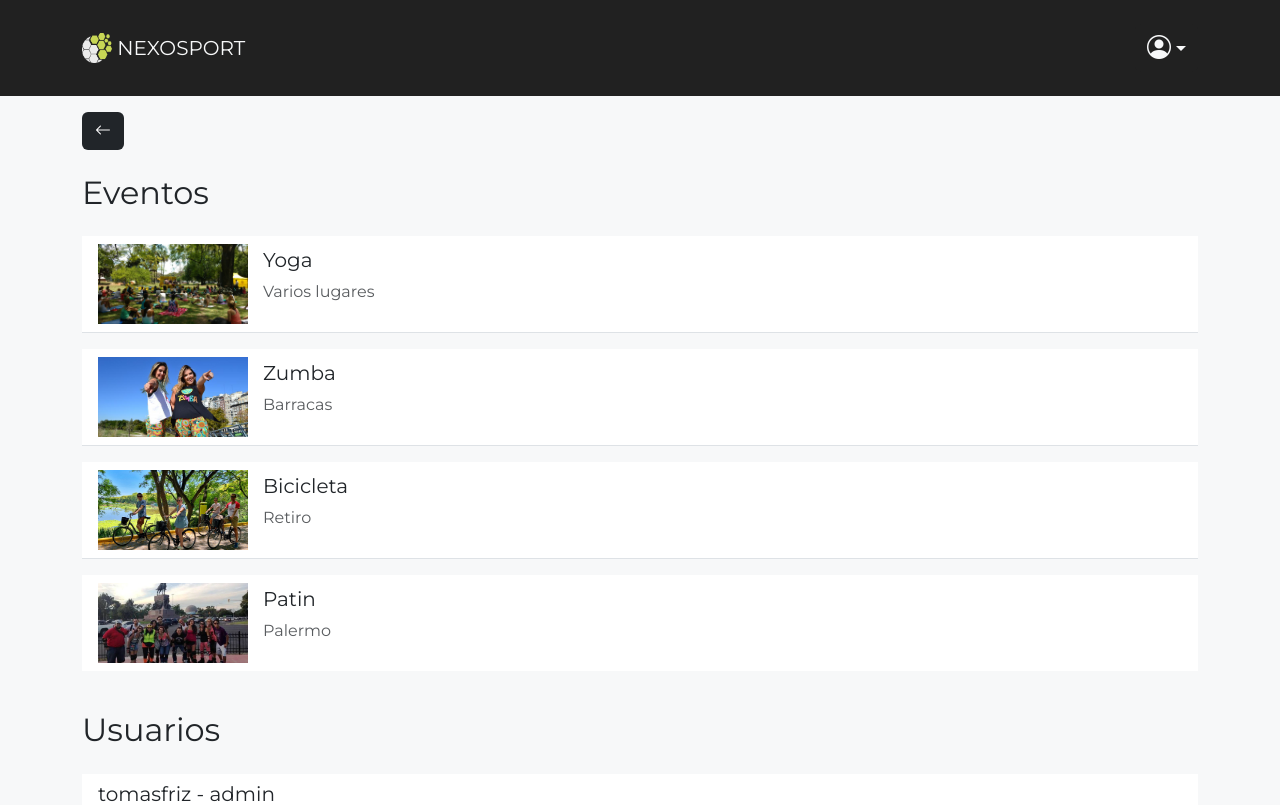
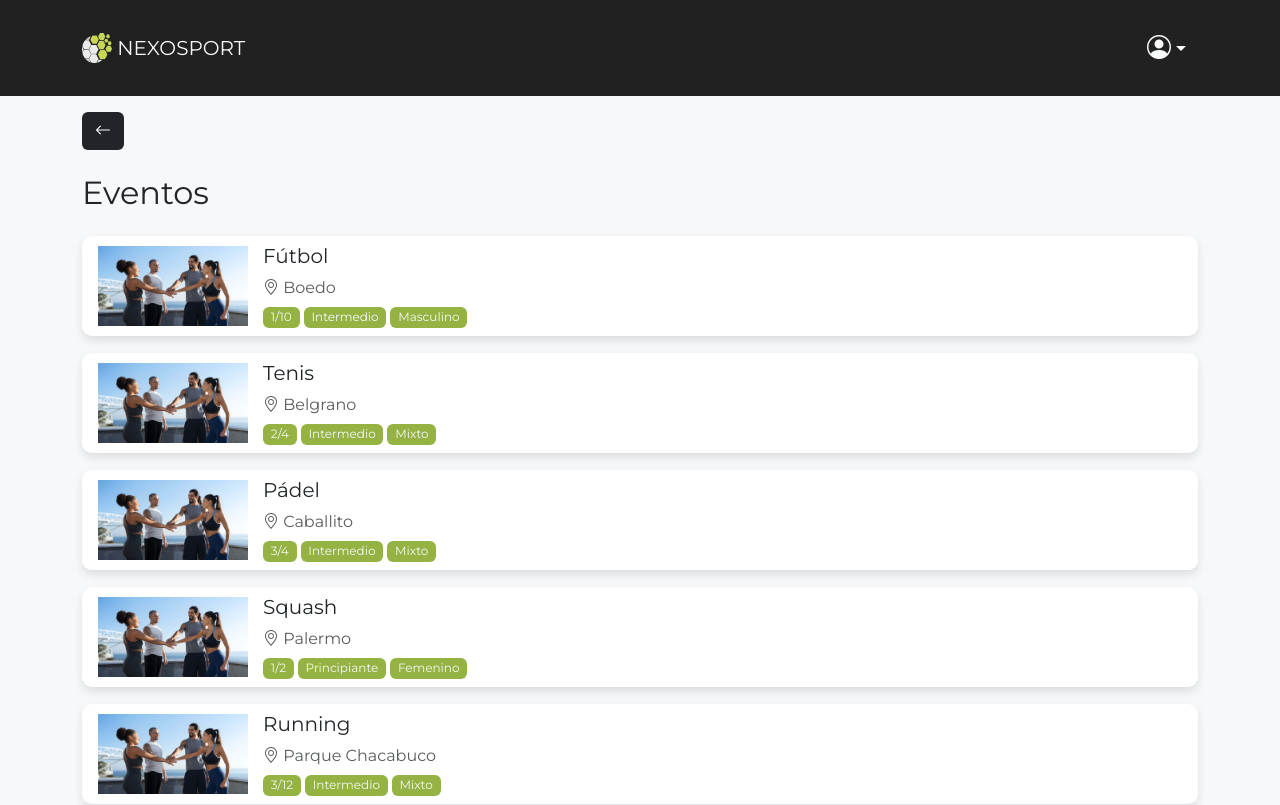
Before and after one commit to tomasfriz/TP-Plataformas-de-Desarrollo, a React (Vite) app in the folder frontend/: page /adminPanel in a window 1280 px wide. Shown: the top 805 px of the page. Built offline with nearby package versions, Linux system fonts and the light colour scheme.

Commit message:
terminado con los cambios de estilos y colores de las secciones

```diff
--- /dev/null
+++ b/frontend/src/Components/eventItem/EventItem.jsx
@@ -0,0 +1,43 @@
+import React from "react";
+import { Card, ListGroup, Badge } from "react-bootstrap";
+
+const EventItem = ({ evento, onClick }) => {
+    return (
+        <ListGroup.Item
+            action
+            onClick={onClick}
+            className="d-flex align-items-center mb-3"
+            style={{
+                borderRadius: "10px",
+                boxShadow: "0 4px 10px rgba(0, 0, 0, 0.1)",
+            }}
+        >
+            <Card.Img
+                variant="left"
+                src={evento.imagen}
+                style={{ width: "150px", height: "80px", objectFit: "cover", marginRight: "15px" }}
+            />
+            <div className="flex-grow-1">
+                <h5>{evento.nombre}</h5>
+                <p className="text-muted mb-1">
+                    <i className="bi bi-geo-alt"></i> {evento.ubicacion}
+                </p>
+                <div>
+                    {evento.jugadores && (
+                        <Badge className="me-1" style={{ backgroundColor: "var(--custom-green) !important", color: "var(--custom-white) !important" }}>
+                            {evento.jugadores}
+                        </Badge>
+                    )}
+                    <Badge className="me-1" style={{ backgroundColor: "var(--custom-green) !important", color: "var(--custom-white) !important" }}>
+                        {evento.nivel}
+                    </Badge>
+                    <Badge style={{ backgroundColor: "var(--custom-green) !important", color: "var(--custom-white) !important" }}>
+                        {evento.genero}
+                    </Badge>
+                </div>
+            </div>
+        </ListGroup.Item>
+    );
+};
+
+export default EventItem;
--- a/frontend/src/pages/adminPanel/AdminPanel.jsx
+++ b/frontend/src/pages/adminPanel/AdminPanel.jsx
@@ -3,16 +3,13 @@ import { Container, ListGroup, Card, Button } from 'react-bootstrap';
 import { useNavigate } from 'react-router-dom';
 import infoEvent from '../constantes/InfoEvent';
 import infoLogin from '../constantes/InfoLogin';
+import EventItem from "../../Components/eventItem/EventItem";
 
 const AdminPanel = () => {
     const navigate = useNavigate();
 
-    const handleEventClick = (url) => {
-        if (url.startsWith('http') || url.startsWith('https')) {
-            window.open(url, '_blank');
-        } else {
-            navigate(url);
-        }
+    const handleEventoClick = (id) => {
+        navigate(`/eventDetails/${id}`);
     };
 
     return (
@@ -25,23 +22,8 @@ const AdminPanel = () => {
             <Container>
                 <h2 className="my-4">Eventos</h2>
                 <ListGroup variant="flush">
-                    {infoEvent.otrosEventos.map((evento) => (
-                        <ListGroup.Item
-                            key={evento.id}
-                            action
-                            onClick={() => handleEventClick(evento.url)}
-                            className="d-flex align-items-center mb-3"
-                        >
-                            <Card.Img
-                                variant="left"
-                                src={evento.imagen}
-                                style={{ width: '150px', height: '80px', objectFit: 'cover', marginRight: '15px' }}
-                            />
-                            <div className="flex-grow-1">
-                                <h5>{evento.titulo}</h5>
-                                <p className="text-muted">{evento.ubicacion}</p>
-                            </div>
-                        </ListGroup.Item>
+                    {infoEvent.eventos.map((evento) => (
+                        <EventItem key={evento.id} evento={evento} onClick={() => handleEventoClick(evento.id)} />
                     ))}
                 </ListGroup>
             </Container>
@@ -49,7 +31,10 @@ const AdminPanel = () => {
                 <h2 className="my-4">Usuarios</h2>
                 <ListGroup variant="flush">
                     {infoLogin.usuarios.map((user) => (
-                        <ListGroup.Item>
+                        <ListGroup.Item className="d-flex align-items-center mb-3" style={{
+                            borderRadius: '10px',
+                            boxShadow: "0 4px 10px rgba(0, 0, 0, 0.1)",
+                        }}>
                             <div className="flex-grow-1">
                                 <h5>{user.usuario} - {user.rol}</h5>
                                 <p className="text-muted">{user.ubicacion}</p>
--- a/frontend/src/pages/constantes/InfoEvent.jsx
+++ b/frontend/src/pages/constantes/InfoEvent.jsx
@@ -9,13 +9,13 @@ const InfoEvent = {
     genero: 'Masculino',
     imagen: '/banner-detalles.jpg',
   },
-  eventosData: [
-    { id: 1, titulo: "Fútbol", ubicacion: "Boedo", imagen: "/buscar-perfil.jpg", nivel: "Intermedio", genero: "Masculino", cupos: "1/10" },
-    { id: 2, titulo: "Tenis", ubicacion: "Belgrano", imagen: "/buscar-perfil.jpg", nivel: "Intermedio", genero: "Mixto", cupos: "2/4" },
-    { id: 3, titulo: "Pádel", ubicacion: "Caballito", imagen: "/buscar-perfil.jpg", nivel: "Intermedio", genero: "Mixto", cupos: "3/4" },
-    { id: 4, titulo: "Squash", ubicacion: "Palermo", imagen: "/buscar-perfil.jpg", nivel: "Principiante", genero: "Femenino", cupos: "1/2" },
-    { id: 5, titulo: "Running", ubicacion: "Parque Chacabuco", imagen: "/buscar-perfil.jpg", nivel: "Intermedio", genero: "Mixto", cupos: "3/12" },
-    { id: 6, titulo: "Básquet", ubicacion: "Parque Patricios", imagen: "/buscar-perfil.jpg", nivel: "Intermedio", genero: "Mixto", cupos: "3/10" },
+  eventos: [
+    { id: 1, nombre: "Fútbol", ubicacion: "Boedo", imagen: "/buscar-perfil.jpg", nivel: "Intermedio", genero: "Masculino", jugadores: "1/10" },
+    { id: 2, nombre: "Tenis", ubicacion: "Belgrano", imagen: "/buscar-perfil.jpg", nivel: "Intermedio", genero: "Mixto", jugadores: "2/4" },
+    { id: 3, nombre: "Pádel", ubicacion: "Caballito", imagen: "/buscar-perfil.jpg", nivel: "Intermedio", genero: "Mixto", jugadores: "3/4" },
+    { id: 4, nombre: "Squash", ubicacion: "Palermo", imagen: "/buscar-perfil.jpg", nivel: "Principiante", genero: "Femenino", jugadores: "1/2" },
+    { id: 5, nombre: "Running", ubicacion: "Parque Chacabuco", imagen: "/buscar-perfil.jpg", nivel: "Intermedio", genero: "Mixto", jugadores: "3/12" },
+    { id: 6, nombre: "Básquet", ubicacion: "Parque Patricios", imagen: "/buscar-perfil.jpg", nivel: "Intermedio", genero: "Mixto", jugadores: "3/10" },
   ],
   otrosEventos: [
     { id: 1, titulo: 'Yoga', ubicacion: 'Varios lugares', imagen: "/yoga.jpg", url: "https://buenosaires.gob.ar/noticias/clases-de-yoga-gratuitas-en-la-ciudad" },
--- a/frontend/src/pages/eventDetails/EventDetails.jsx
+++ b/frontend/src/pages/eventDetails/EventDetails.jsx
@@ -14,15 +14,15 @@ const EventDetails = () => {
             <Container className="my-4">
                 <Card className="shadow-sm border-0">
                     <div className="position-relative">
-                        <img src={infoEvent.evento.imagen} alt="Evento" className="img-fluid w-100" style={{ height: '300px', objectFit: 'cover' }} />
+                        <img src={infoEvent.evento.imagen} alt="Evento" className="img-fluid w-100" style={{ height: '500px', objectFit: 'cover' }} />
                         <div className="overlay position-absolute top-0 start-0 w-100 h-100 bg-dark opacity-50"></div>
                         <h1 className="position-absolute top-50 start-50 translate-middle text-white">
-                            <Badge bg="info" className="p-2">{infoEvent.evento.nombre}</Badge>
+                            <Badge className="p-2" style={{ backgroundColor: "var(--custom-green) !important", color: "var(--custom-white) !important" }}>{infoEvent.evento.nombre}</Badge>
                         </h1>
                         <div className="position-absolute bottom-0 start-0 p-3">
-                            <Badge bg="primary" className="me-1">{infoEvent.evento.jugadores}</Badge>
-                            <Badge bg="secondary" className="me-1">{infoEvent.evento.genero}</Badge>
-                            <Badge bg="info">{infoEvent.evento.nivel}</Badge>
+                            <Badge className="me-1" style={{ backgroundColor: "var(--custom-green) !important", color: "var(--custom-white) !important" }}>{infoEvent.evento.jugadores}</Badge>
+                            <Badge className="me-1" style={{ backgroundColor: "var(--custom-green) !important", color: "var(--custom-white) !important" }}>{infoEvent.evento.genero}</Badge>
+                            <Badge style={{ backgroundColor: "var(--custom-green) !important", color: "var(--custom-white) !important" }}>{infoEvent.evento.nivel}</Badge>
                         </div>
                     </div>
                     <Card.Body>
--- a/frontend/src/pages/myEvents/MyEvents.jsx
+++ b/frontend/src/pages/myEvents/MyEvents.jsx
@@ -1,8 +1,8 @@
-import React from 'react';
-import { Container, Card, Button, ListGroup } from 'react-bootstrap';
-import { useNavigate } from 'react-router-dom';
-import infoEvent from '../constantes/InfoEvent';
-
+import React from "react";
+import { Container, Button, ListGroup } from "react-bootstrap";
+import { useNavigate } from "react-router-dom";
+import InfoEvent from "../constantes/InfoEvent";
+import EventItem from "../../Components/eventItem/EventItem";
 
 const MyEvents = () => {
     const navigate = useNavigate();
@@ -21,25 +21,8 @@ const MyEvents = () => {
             <Container>
                 <h2 className="my-4">Mis eventos</h2>
                 <ListGroup variant="flush">
-                    {infoEvent.misEventos.map((evento) => (
-                        <ListGroup.Item
-                            key={evento.id}
-                            action
-                            onClick={() => handleNoticiaClick(evento.id)}
-                            className="d-flex align-items-center mb-3" style={{
-                                borderRadius: '10px',
-                                boxShadow: "0 4px 10px rgba(0, 0, 0, 0.1)",
-                            }}>
-                            <Card.Img
-                                variant="left"
-                                src={evento.imagen}
-                                style={{ width: '150px', height: '80px', objectFit: 'cover', marginRight: '15px' }}
-                            />
-                            <div className="flex-grow-1">
-                                <h5>{evento.titulo}</h5>
-                                <p className="text-muted">{evento.ubicacion}</p>
-                            </div>
-                        </ListGroup.Item>
+                    {InfoEvent.misEventos.map((evento, index) => (
+                        <EventItem key={index} evento={evento} onClick={() => handleNoticiaClick(index + 1)} />
                     ))}
                 </ListGroup>
             </Container>
```
Also changed, not shown: frontend/src/pages/searchEvents/SearchEvents.jsx (+11 -31 lines).
